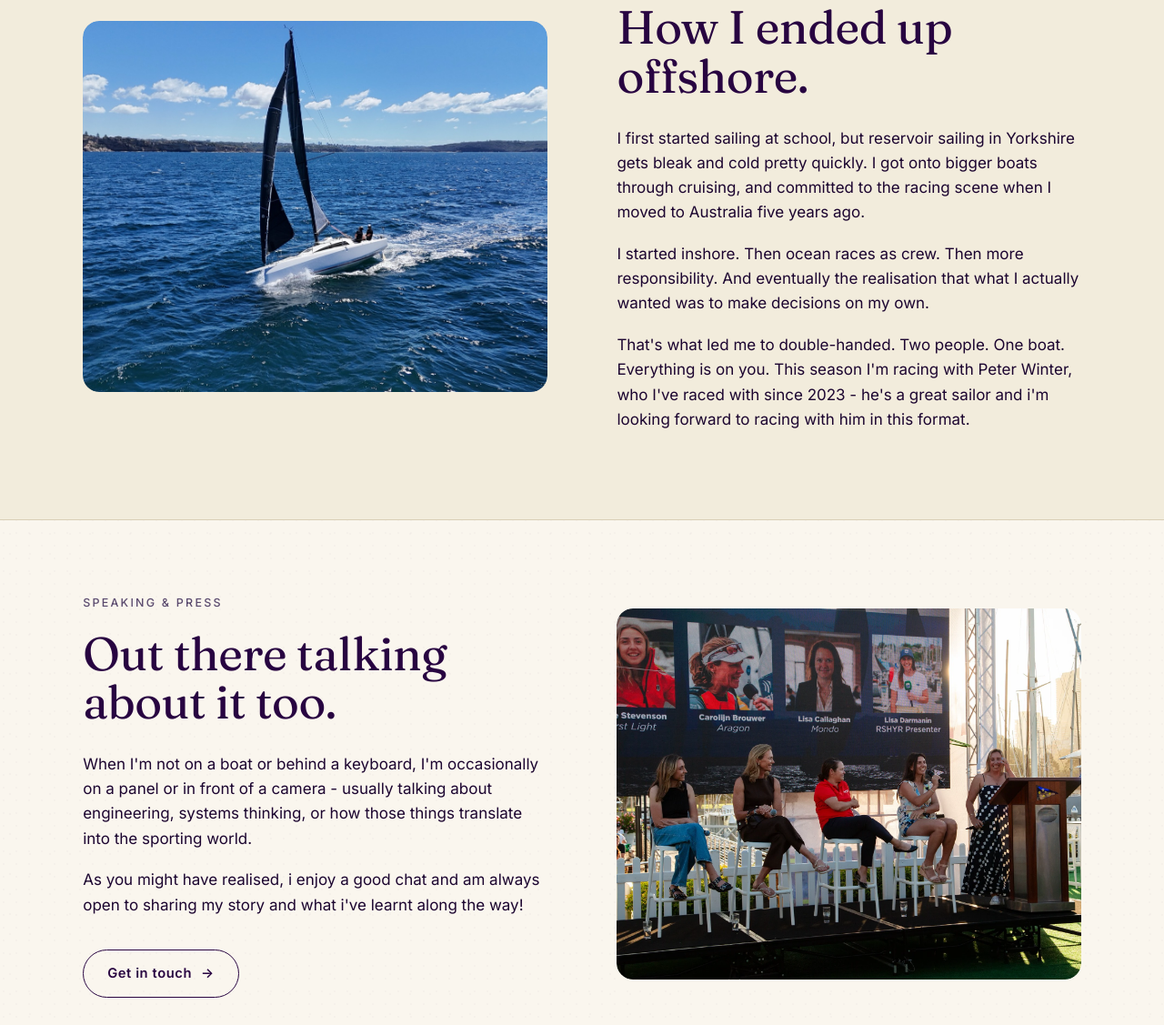
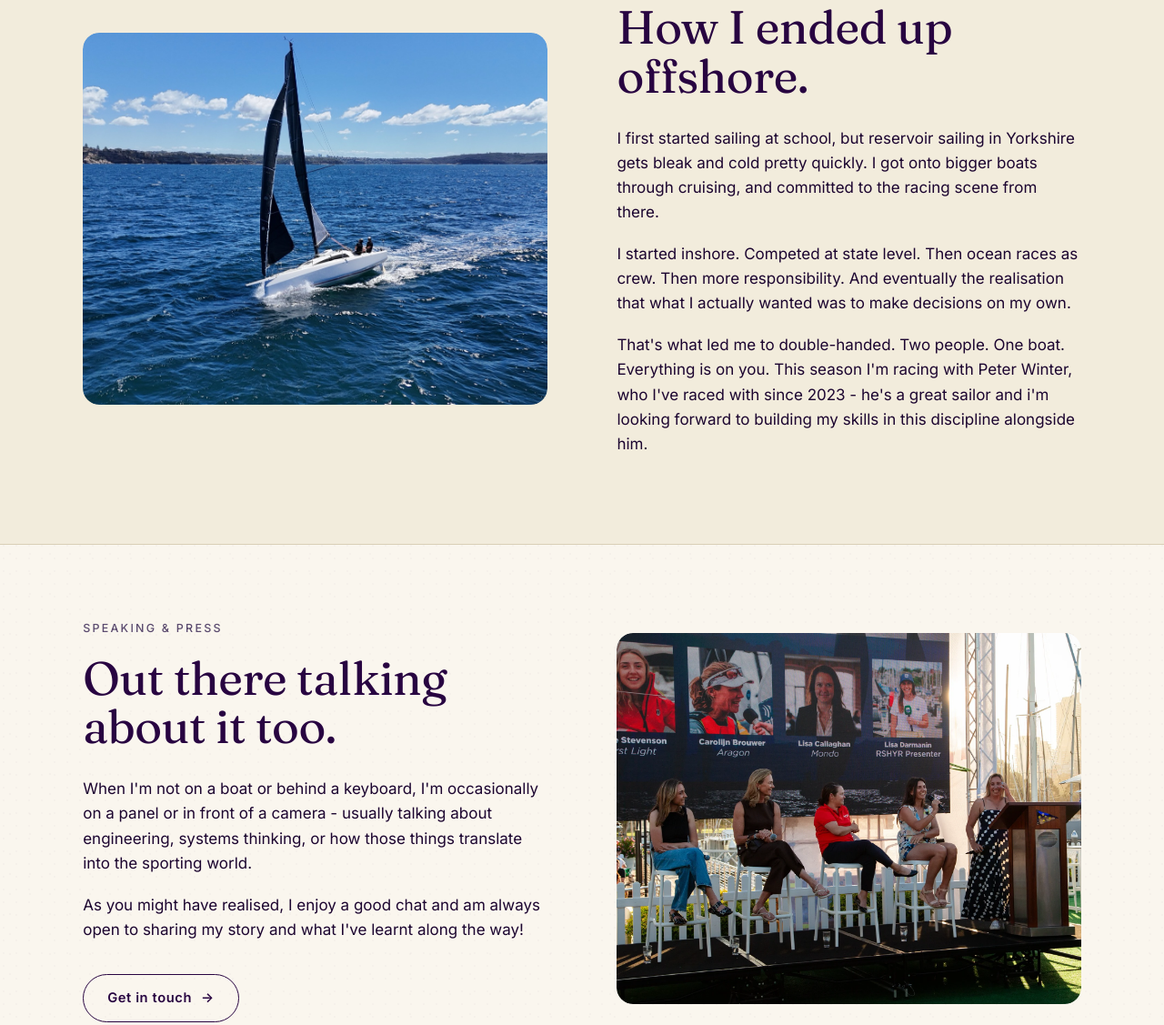
Before and after one commit to annie-stevenson/annie-sails, a plain HTML site: page about.html in a window 1280 px wide. Shown: the part 1052-2179 px from the top of the page at 91% size. Drawn offline with Linux system fonts and the light colour scheme.

Commit message:
website update

```diff
--- a/about.html
+++ b/about.html
@@ -68,7 +68,7 @@
       <div>
         <span class="eyebrow">The day job</span>
         <h2 class="mt-sm">Platform engineering, mostly.</h2>
-        <p class="mt-md">I'm Lead Platform Engineer at Mantel. The actual work is the kind of thing that's hard to describe at parties: infrastructure as code, pipelines, shift left, networking. But in short, I'm responsible for designing and building the infrastructure other engineers work on.</p>
+        <p class="mt-md">I'm a Lead Platform Engineer at Mantel. The actual work is the kind of thing that's hard to describe at parties: infrastructure as code, pipelines, shift left, networking. But in short, I'm responsible for designing and building the infrastructure other engineers work on.</p>
         <p>I'm 27. I learnt to code at university and never quite shook the habit. I like understanding the reasons behind decisions, seeing things through from design to operation, and the part of engineering that involves understanding the problem <em>before</em> trying to solve it.</p>
       </div>
       <div class="feature-visual" style="border:none; background:transparent;">
@@ -85,9 +85,9 @@
       <div>
         <span class="eyebrow">The other thing</span>
         <h2 class="mt-sm">How I ended up offshore.</h2>
-        <p class="mt-md">I first started sailing at school, but reservoir sailing in Yorkshire gets bleak and cold pretty quickly. I got onto bigger boats through cruising, and committed to the racing scene when I moved to Australia five years ago.</p>
-        <p>I started inshore. Then ocean races as crew. Then more responsibility. And eventually the realisation that what I actually wanted was to make decisions on my own.</p>
-        <p>That's what led me to double-handed. Two people. One boat. Everything is on you. This season I'm racing with Peter Winter, who I've raced with since 2023 - he's a great sailor and i'm looking forward to racing with him in this format.</p>
+        <p class="mt-md">I first started sailing at school, but reservoir sailing in Yorkshire gets bleak and cold pretty quickly. I got onto bigger boats through cruising, and committed to the racing scene from there.</p>
+        <p>I started inshore. Competed at state level. Then ocean races as crew. Then more responsibility. And eventually the realisation that what I actually wanted was to make decisions on my own.</p>
+        <p>That's what led me to double-handed. Two people. One boat. Everything is on you. This season I'm racing with Peter Winter, who I've raced with since 2023 - he's a great sailor and i'm looking forward to building my skills in this discipline alongside him.</p>
       </div>
       <div class="feature-visual" style="border:none; background:transparent;">
         <img src="images-videos/Alliance-Photo-4.JPG" alt="Offshore racing" style="width:100%; height:100%; object-fit:cover; border-radius: var(--radius-lg);" />
@@ -104,7 +104,7 @@
         <span class="eyebrow">Speaking &amp; press</span>
         <h2 class="mt-sm">Out there talking about it too.</h2>
         <p class="mt-md">When I'm not on a boat or behind a keyboard, I'm occasionally on a panel or in front of a camera - usually talking about engineering, systems thinking, or how those things translate into the sporting world.</p>
-        <p>As you might have realised, i enjoy a good chat and am always open to sharing my story and what i've learnt along the way!</p>
+        <p>As you might have realised, I enjoy a good chat and am always open to sharing my story and what I've learnt along the way!</p>
         <a href="mailto:hello@anniesails.com?subject=Speaking%20enquiry" class="btn secondary mt-sm">Get in touch <span class="arrow">&rarr;</span></a>
       </div>
       <div class="feature-visual" style="border:none; background:transparent;">
```
